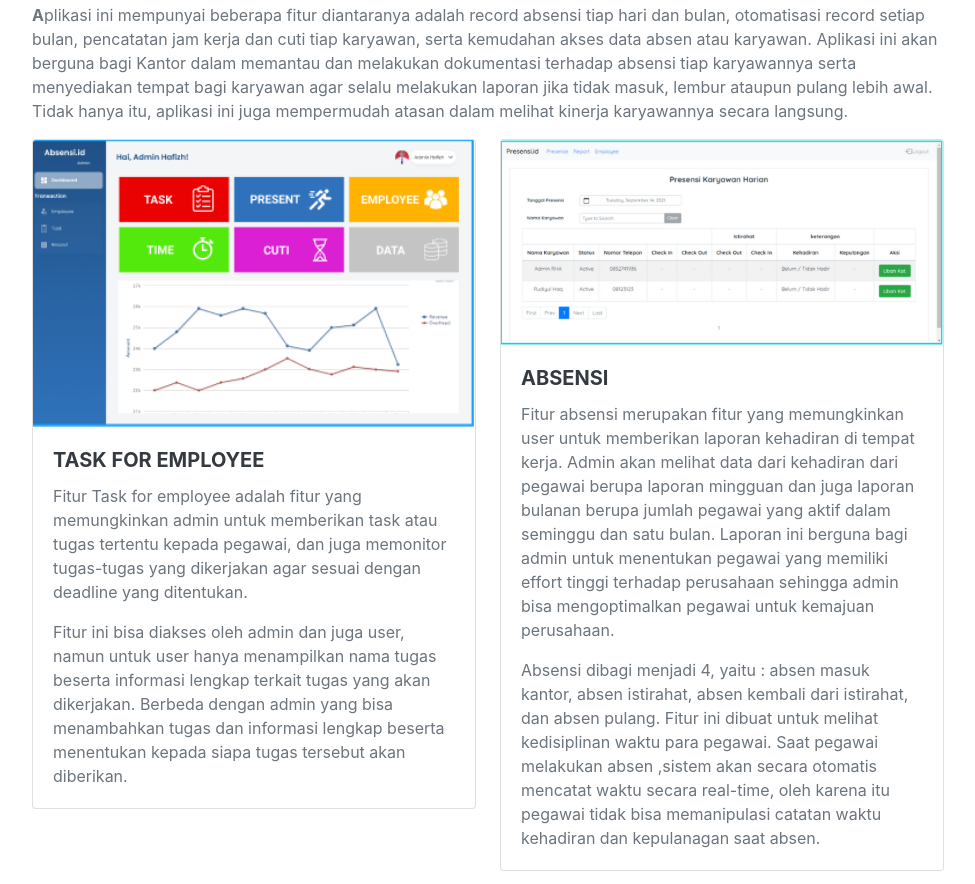
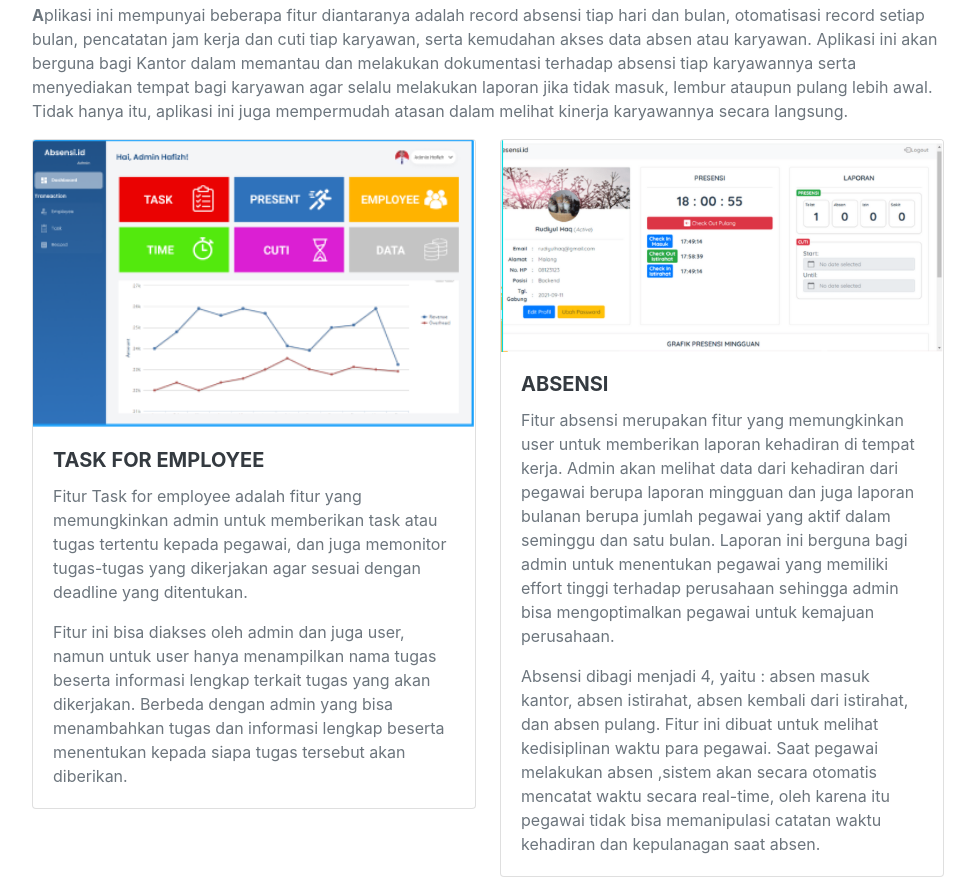
Before and after one commit to farhan1205/Absensi.id, a plain HTML site: page index.html in a window 1280 px wide. Shown: the part 2242-3126 px from the top of the page, without its empty margins (288-1263 px from the left). Drawn offline with nearby package versions, Linux system fonts and the light colour scheme; a web font is replaced by a local one.

Commit message:
gambar karyawan1

```diff
--- a/index.html
+++ b/index.html
@@ -106,7 +106,7 @@
 
                         <div class="col-lg-6">
                             <div class="card" style="width: 100%;">
-                              <img src="assets/img/admin1.PNG" class="card-img-top">
+                              <img src="assets/img/karyawan1.PNG" class="card-img-top">
                               <div class="card-body">
                               <h5 class="card-title">Absensi</h5>
                                 <p class="card-text">Fitur absensi merupakan fitur yang memungkinkan user untuk memberikan laporan kehadiran di tempat kerja. Admin akan melihat data dari kehadiran dari pegawai berupa laporan mingguan dan juga laporan bulanan berupa jumlah pegawai yang aktif dalam seminggu dan satu bulan. Laporan ini berguna bagi admin untuk menentukan pegawai yang memiliki effort tinggi terhadap perusahaan sehingga admin bisa mengoptimalkan pegawai untuk kemajuan perusahaan.</p>
```
